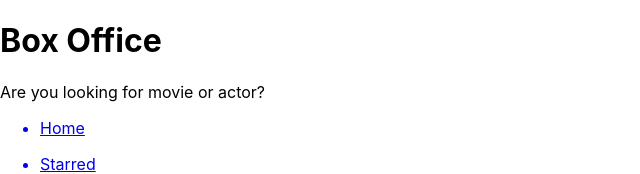
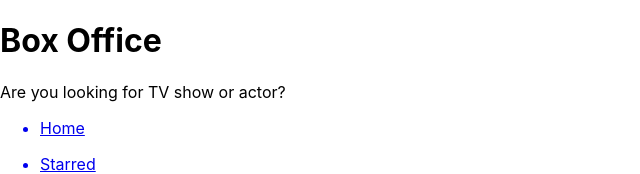
Before and after one commit to Deba1232/box-office-app, a React (Create React App) app: page / in a window 1280 px wide. Shown: the top 174 px of the page, without its empty margins (0-640 px from the left). Built offline with nearby package versions, Linux system fonts and the light colour scheme.

Commit message:
change title to tv show instead of movie

```diff
--- a/src/components/AppTitle.jsx
+++ b/src/components/AppTitle.jsx
@@ -1,7 +1,7 @@
 const AppTitle = (props) => {
   const {
     title = "Box Office",
-    subtitle = "Are you looking for movie or actor?",
+    subtitle = "Are you looking for TV show or actor?",
   } = props;
 
   return (
```
